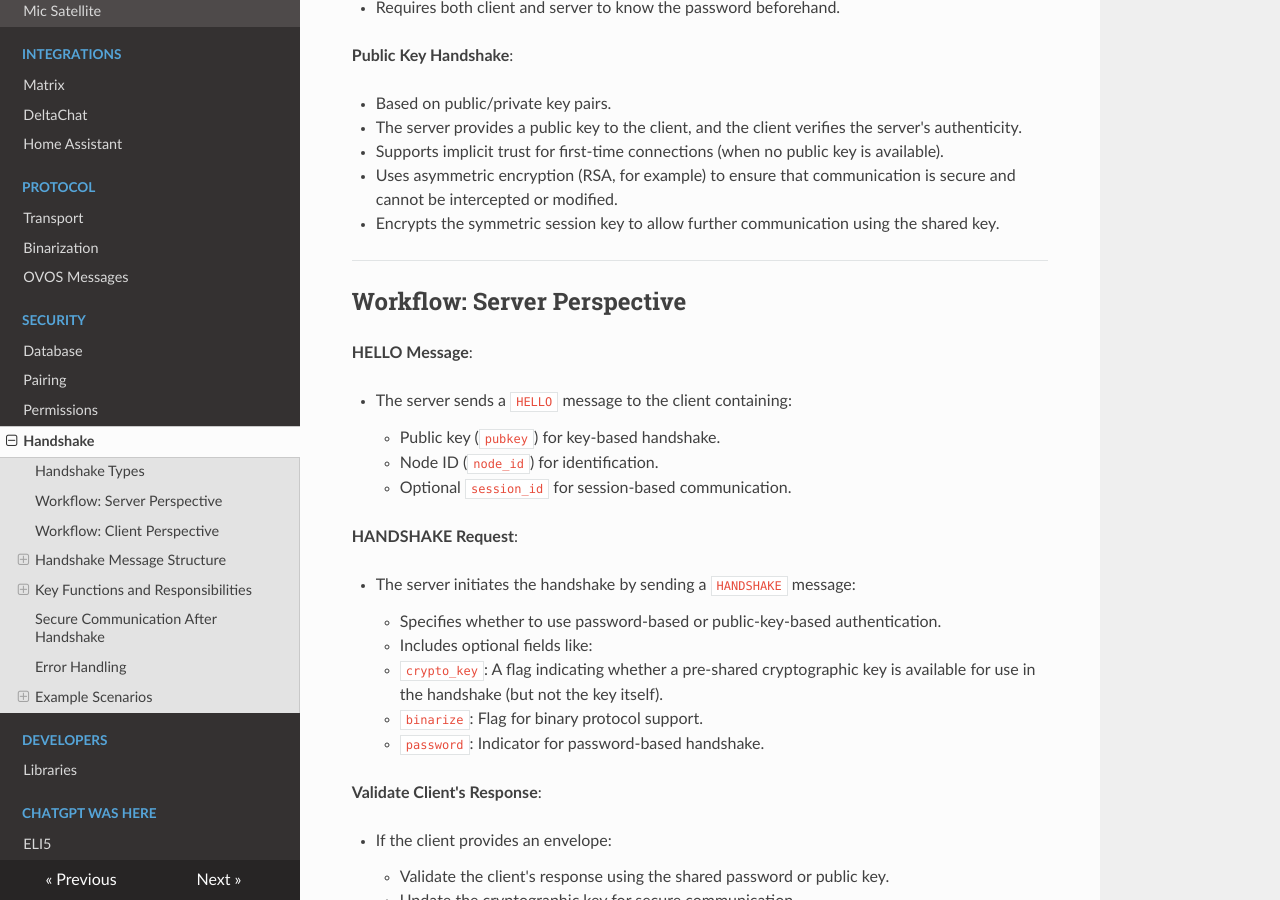
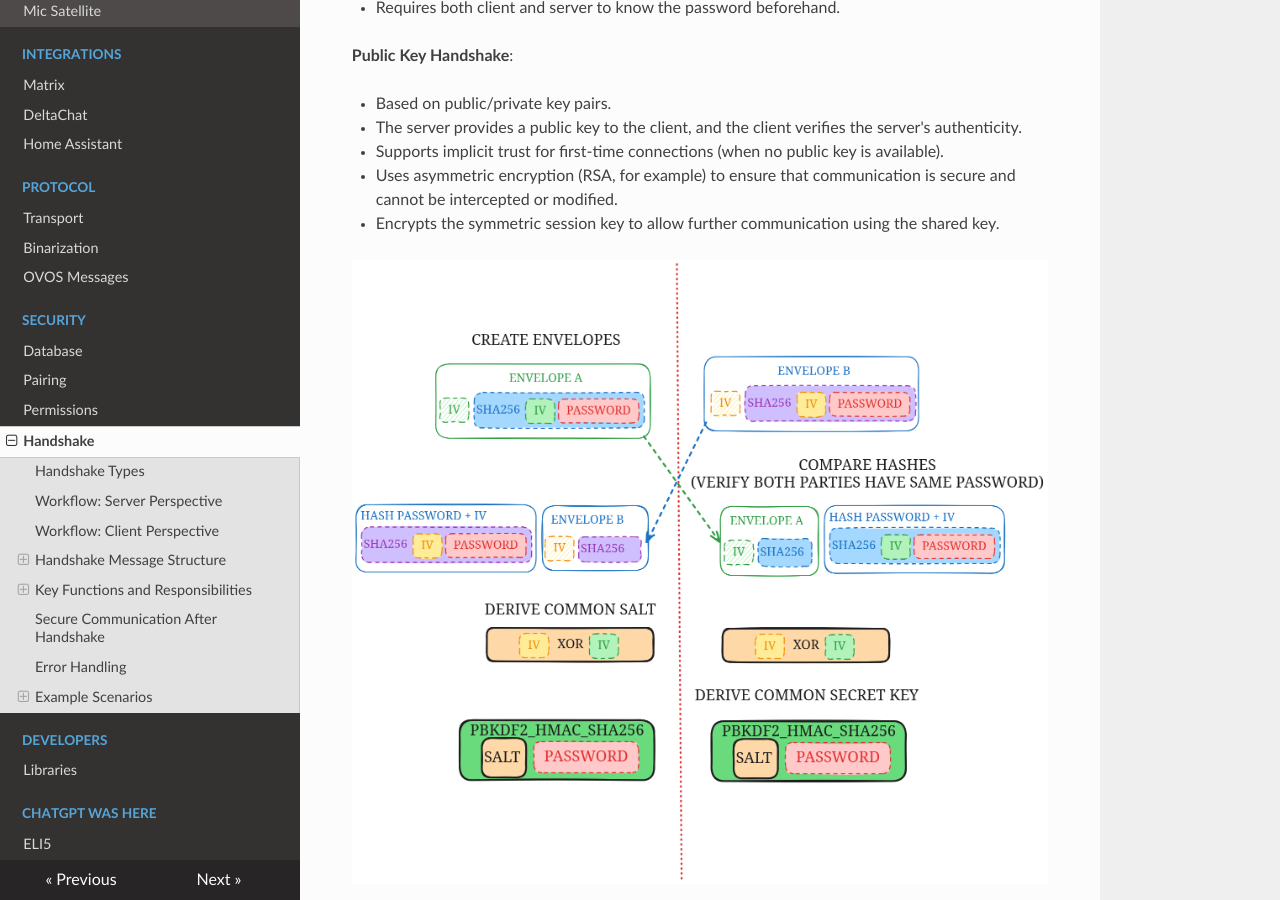
Before and after one commit to JarbasHiveMind/HiveMind-community-docs, an MkDocs documentation site: the page built from docs/12_handshake.md, in a window 1280 px wide and 900 px high, scrolled down 581 px. Built offline with MkDocs 1.6.1, drawn with Linux system fonts in a browser that asks for light colours; nearby versions of some CDN libraries.

Commit message:
feat:handshake

```diff
--- a/docs/12_handshake.md
+++ b/docs/12_handshake.md
@@ -27,6 +27,9 @@ For detailed code and various usage examples, you can refer to the [Poorman Hand
    - Uses asymmetric encryption (RSA, for example) to ensure that communication is secure and cannot be intercepted or modified.
 
    - Encrypts the symmetric session key to allow further communication using the shared key.
+
+
+![HANDSHAKE.png](HANDSHAKE.png)
 
 ---
 
```
Also changed, not shown: docs/HANDSHAKE.png (added).
